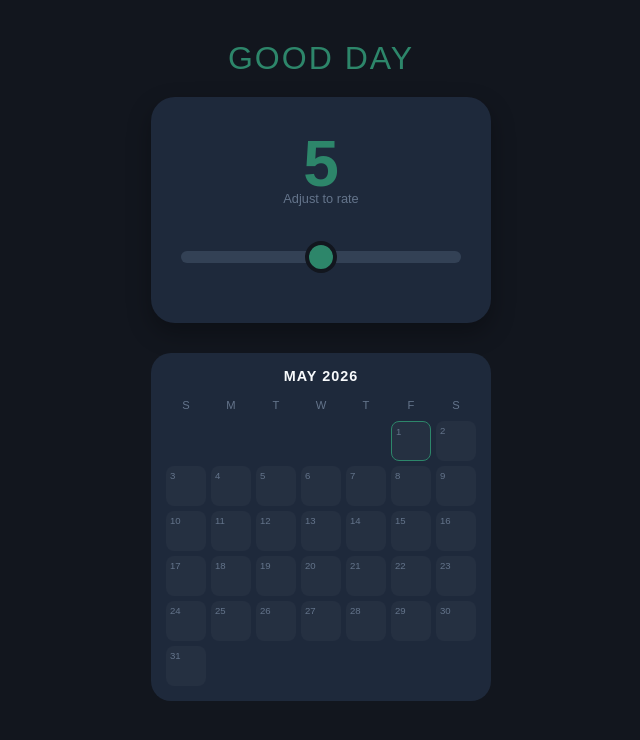
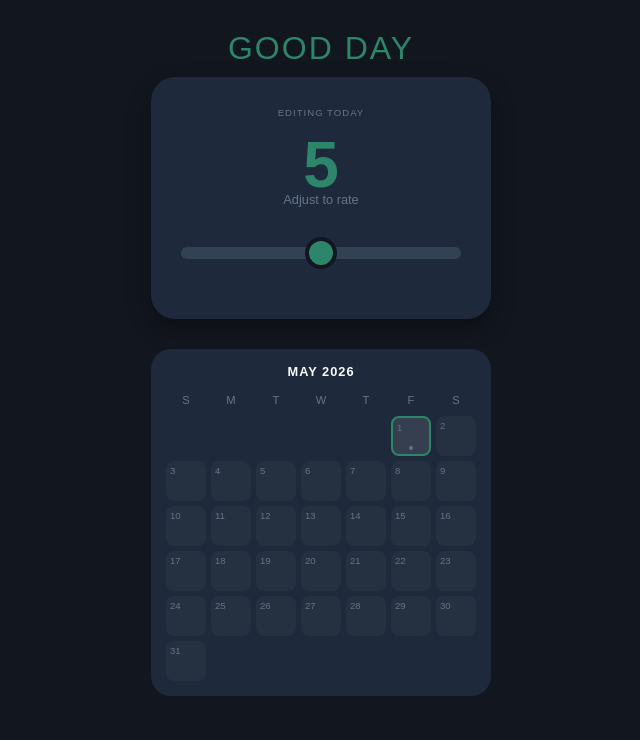
Before and after one commit to davidkmck/good-day, a plain HTML site: page index.html in a window 1280 px wide. Shown: the whole page, without its empty margins (319-959 px from the left). Drawn offline with Linux system fonts and the light colour scheme.

Commit message:
Refactor styles and enhance date selection UI
Adjusted margins, font sizes, and added a date indicator to the entry box. Enhanced the day element styles and improved the date selection functionality.

```diff
--- a/index.html
+++ b/index.html
@@ -14,23 +14,25 @@
             --text: #f8fafc; --dim: #64748b;
         }
         body { background: var(--bg); color: var(--text); font-family: sans-serif; display: flex; flex-direction: column; align-items: center; padding: 20px; margin: 0; min-height: 100vh; transition: all 0.5s ease; overflow-x: hidden; }
-        h1 { color: var(--accent); font-weight: 300; letter-spacing: 2px; text-transform: uppercase; margin: 20px 0; transition: color 0.5s; }
+        h1 { color: var(--accent); font-weight: 300; letter-spacing: 2px; text-transform: uppercase; margin: 10px 0; transition: color 0.5s; }
 
         .entry-box { background: var(--card); padding: 30px; border-radius: 24px; text-align: center; width: 100%; max-width: 340px; box-shadow: 0 10px 25px rgba(0,0,0,0.3); box-sizing: border-box; }
         .score-display { font-size: 4rem; font-weight: bold; color: var(--accent); transition: color 0.5s; }
-        #status { font-size: 0.8rem; color: var(--dim); height: 20px; margin-top: -10px; margin-bottom: 10px; }
+        #status { font-size: 0.8rem; color: var(--dim); height: 20px; margin-top: -10px; margin-bottom: 5px; }
+        #dateIndicator { font-size: 0.6rem; color: var(--dim); text-transform: uppercase; letter-spacing: 1px; margin-bottom: 10px; }
 
         .slider { -webkit-appearance: none; width: 100%; height: 12px; border-radius: 6px; background: #334155; outline: none; margin: 30px 0; }
         .slider::-webkit-slider-thumb { -webkit-appearance: none; width: 32px; height: 32px; border-radius: 50%; background: var(--accent); cursor: pointer; border: 4px solid var(--bg); transition: background 0.5s; }
 
-        /* Calendar Styles */
         .calendar-container { width: 100%; max-width: 340px; margin-top: 30px; background: var(--card); padding: 15px; border-radius: 20px; box-sizing: border-box; touch-action: pan-y; }
         .calendar-header { display: flex; justify-content: center; align-items: center; margin-bottom: 15px; }
-        #monthLabel { font-weight: bold; text-transform: uppercase; letter-spacing: 1px; color: var(--text); font-size: 0.9rem; }
+        #monthLabel { font-weight: bold; text-transform: uppercase; letter-spacing: 1px; color: var(--text); font-size: 0.8rem; }
+
         .grid { display: grid; grid-template-columns: repeat(7, 1fr); gap: 5px; }
         .day-label { font-size: 0.7rem; color: var(--dim); text-align: center; margin-bottom: 5px; }
-        .day { aspect-ratio: 1; display: flex; flex-direction: column; align-items: center; justify-content: center; font-size: 0.8rem; border-radius: 8px; background: rgba(255,255,255,0.03); position: relative; }
-        .day.today { border: 1px solid var(--accent); }
+        .day { aspect-ratio: 1; display: flex; flex-direction: column; align-items: center; justify-content: center; font-size: 0.8rem; border-radius: 8px; background: rgba(255,255,255,0.03); position: relative; cursor: pointer; }
+        .day.selected { border: 2px solid var(--accent); background: rgba(255,255,255,0.1); }
+        .day.today::after { content: ''; position: absolute; bottom: 4px; width: 4px; height: 4px; background: var(--dim); border-radius: 50%; }
         .day-num { font-size: 0.6rem; color: var(--dim); position: absolute; top: 4px; left: 4px; }
         .score-val { font-weight: bold; font-size: 0.9rem; }
     </style>
@@ -40,6 +42,7 @@
     <h1 id="mainTitle">GOOD DAY</h1>
 
     <div class="entry-box">
+        <div id="dateIndicator">EDITING TODAY</div>
         <div id="scoreDisplay" class="score-display">5</div>
         <div id="status">Adjust to rate</div>
         <input type="range" min="0" max="10" value="5" class="slider" id="scoreSlider">
@@ -53,27 +56,34 @@
     </div>
 
     <script>
-        const getDateKey = (date = new Date()) => date.toLocaleDateString('en-CA');
+        const getDateKey = (date) => date.toLocaleDateString('en-CA');
         const slider = document.getElementById('scoreSlider');
         const display = document.getElementById('scoreDisplay');
         const mainTitle = document.getElementById('mainTitle');
         const monthLabel = document.getElementById('monthLabel');
+        const dateIndicator = document.getElementById('dateIndicator');
 
         let moodHistory = JSON.parse(localStorage.getItem('moodHistory')) || {};
         let currentViewDate = new Date();
-        const todayKey = getDateKey();
+        let selectedDate = new Date();
+        const todayKey = getDateKey(new Date());
 
-        function updateUI(val) {
+        function refreshEntryUI() {
+            const key = getDateKey(selectedDate);
+            const val = moodHistory[key] !== undefined ? moodHistory[key] : 5;
+            slider.value = val;
+            display.innerText = val;
+            dateIndicator.innerText = key === todayKey ? "EDITING TODAY" : `EDITING ${key}`;
+            updateColors(val);
+        }
+
+        function updateColors(val) {
             val = parseInt(val);
             mainTitle.innerText = val < 5 ? "BAD DAY" : "GOOD DAY";
-
-            const bgS = 5 + (val * 4);
-            const bgL = 2 + (val * 1.5);
+            const bgS = 5 + (val * 4); const bgL = 2 + (val * 1.5);
             document.documentElement.style.setProperty('--bg-s', `${bgS}%`);
             document.documentElement.style.setProperty('--bg-l', `${bgL}%`);
-
-            const accS = 5 + (val * 9);
-            const accL = 15 + (val * 4);
+            const accS = 5 + (val * 9); const accL = 15 + (val * 4);
             document.documentElement.style.setProperty('--acc-s', `${accS}%`);
             document.documentElement.style.setProperty('--acc-l', `${accL}%`);
         }
@@ -81,20 +91,25 @@
         slider.addEventListener('input', () => {
             const val = slider.value;
             display.innerText = val;
-            updateUI(val);
-            moodHistory[todayKey] = parseInt(val);
+            updateColors(val);
+            moodHistory[getDateKey(selectedDate)] = parseInt(val);
             localStorage.setItem('moodHistory', JSON.stringify(moodHistory));
             document.getElementById('status').innerText = "Saved";
             renderCalendar();
         });
 
+        function selectDate(year, month, day) {
+            selectedDate = new Date(year, month, day);
+            refreshEntryUI();
+            renderCalendar();
+        }
+
         function renderCalendar() {
             const grid = document.getElementById('calendarGrid');
             grid.innerHTML = '';
-            ['S','M','T','W','T','F','S'].forEach(day => {
+            ['S','M','T','W','T','F','S'].forEach(d => {
                 const div = document.createElement('div');
-                div.className = 'day-label';
-                div.innerText = day;
+                div.className = 'day-label'; div.innerText = d;
                 grid.appendChild(div);
             });
 
@@ -114,6 +129,10 @@
                 const score = moodHistory[dateStr];
 
                 if (dateStr === todayKey) dayDiv.classList.add('today');
+                if (dateStr === getDateKey(selectedDate)) dayDiv.classList.add('selected');
+
+                dayDiv.onclick = () => selectDate(year, month, d);
+
                 if (score !== undefined) {
                     dayDiv.style.background = `hsla(161, ${5 + (score * 8)}%, ${15 + (score * 2)}%, ${score / 15 + 0.15})`;
                     dayDiv.innerHTML = `<span class="day-num">${d}</span><span class="score-val">${score}</span>`;
@@ -124,33 +143,17 @@
             }
         }
 
-        // Swipe Logic
-        let touchstartX = 0;
-        let touchendX = 0;
+        let touchstartX = 0; let touchendX = 0;
         const swipeArea = document.getElementById('swipeArea');
-
         swipeArea.addEventListener('touchstart', e => { touchstartX = e.changedTouches[0].screenX; }, {passive: true});
-        swipeArea.addEventListener('touchend', e => {
-            touchendX = e.changedTouches[0].screenX;
-            handleSwipe();
-        }, {passive: true});
+        swipeArea.addEventListener('touchend', e => { touchendX = e.changedTouches[0].screenX; handleSwipe(); }, {passive: true});
 
         function handleSwipe() {
-            if (touchendX < touchstartX - 50) { // Swipe Left
-                currentViewDate.setMonth(currentViewDate.getMonth() + 1);
-                renderCalendar();
-            }
-            if (touchendX > touchstartX + 50) { // Swipe Right
-                currentViewDate.setMonth(currentViewDate.getMonth() - 1);
-                renderCalendar();
-            }
+            if (touchendX < touchstartX - 50) { currentViewDate.setMonth(currentViewDate.getMonth() + 1); renderCalendar(); }
+            if (touchendX > touchstartX + 50) { currentViewDate.setMonth(currentViewDate.getMonth() - 1); renderCalendar(); }
         }
 
-        // Init
-        const initialVal = moodHistory[todayKey] !== undefined ? moodHistory[todayKey] : 5;
-        slider.value = initialVal;
-        display.innerText = initialVal;
-        updateUI(initialVal);
+        refreshEntryUI();
         renderCalendar();
     </script>
 </body>
```
